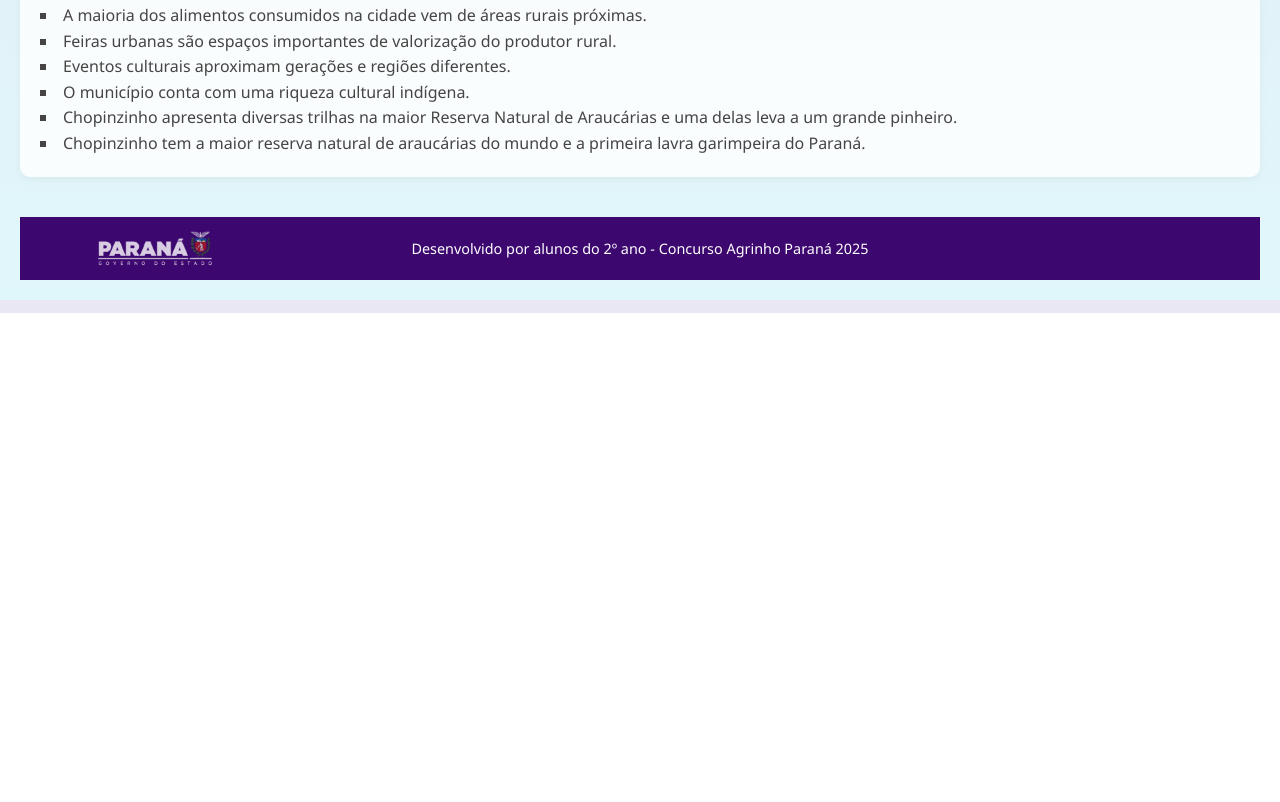
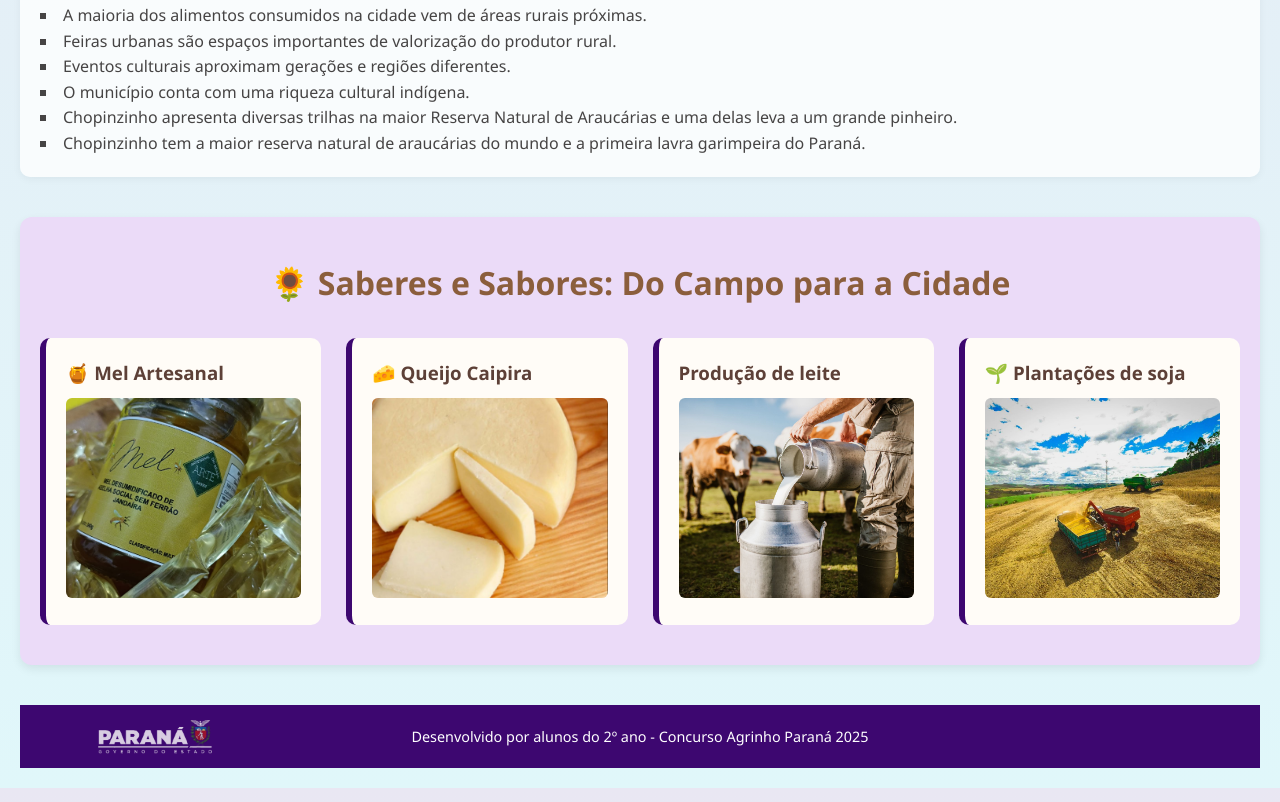
Before and after one commit to kevelinisabella/Projeto-Agrinho-2B, a plain HTML site: page ProjetoAgrinho2B-main/index.html in a window 1280 px wide. Shown: the part 909-1711 px from the top of the page. Before the commit the page ends 1222 px from the top, so only its background shows below. Drawn offline with Linux system fonts and the light colour scheme.

Commit message:
ultima alteração

```diff
--- a/ProjetoAgrinho2B-main/index.html
+++ b/ProjetoAgrinho2B-main/index.html
@@ -54,7 +54,27 @@
       <li>Chopinzinho tem a maior reserva natural de araucárias do mundo e a primeira lavra garimpeira do Paraná.</li>
     </ul>
   </section>
-
+<section class="sabores">
+  <h2>🌻 Saberes e Sabores: Do Campo para a Cidade</h2>
+  <div class="sabores-grid">
+    <div class="sabor-item">
+      <h3>🍯 Mel Artesanal</h3>
+      <p><img src="agrinho 2b/WhatsApp-Image-2022-09-28-at-12.51.34.jpeg" alt="mel"></p>
+    </div>
+    <div class="sabor-item">
+      <h3>🧀 Queijo Caipira</h3>
+      <p><img src="agrinho 2b/queijo-minas-meia-cura-vila-caipira-3.jpg" alt="queijo"></p>
+    </div>
+    <div class="sabor-item">
+      <h3>Produção de leite</h3>
+      <p><img src="agrinho 2b/blog-129.jpg" alt="leite"></p>
+    </div>
+    <div class="sabor-item">
+      <h3>🌱 Plantações de soja</h3>
+      <p><img src="agrinho 2b/g_1597321369.jpg" alt="soja"></p>
+    </div>
+  </div>
+</section>
   <footer class="rodape-centralizado">
   <img src="agrinho 2b/logo parana.png" alt="Logo Governo do Paraná" class="logo-parana-esquerda">
   <p>Desenvolvido por alunos do 2º ano - Concurso Agrinho Paraná 2025 </p>
--- a/ProjetoAgrinho2B-main/style.css
+++ b/ProjetoAgrinho2B-main/style.css
@@ -112,3 +112,56 @@ footer {
 .logo-parana-esquerda:hover {
   opacity: 1;
 }
+.sabores {
+  background-color: #ebdbf8;
+  padding: 40px 20px;
+  border-radius: 12px;
+  margin-top: 40px;
+  box-shadow: 0 4px 10px rgba(0,0,0,0.08);
+}
+
+.sabores h2 {
+  text-align: center;
+  font-size: 2em;
+  color: #8b5e3c;
+  margin-bottom: 30px;
+}
+
+.sabores-grid {
+  display: grid;
+  grid-template-columns: repeat(auto-fit, minmax(220px, 1fr));
+  gap: 25px;
+}
+
+.sabor-item {
+  background: #fffcf7;
+  padding: 20px;
+  border-left: 6px solid #3d0770;
+  border-radius: 10px;
+  transition: transform 0.3s ease;
+}
+
+.sabor-item:hover {
+  transform: translateY(-5px);
+}
+
+.sabor-item h3 {
+  color: #5d4037;
+  margin-bottom: 10px;
+}
+
+.sabor-item p {
+  font-size: 1em;
+  color: #555;
+}
+.sabor-item img {
+width: 100%; /* Faz a imagem ocupar toda a largura do item */
+height: 200px; /* Define uma altura fixa */
+object-fit: cover; /* Garante que a imagem cubra completamente o espaço, mantendo a proporção */
+border-radius: 6px; /* Borda arredondada nas imagens */
+transition: transform 0.3s ease; /* Animação para o hover */
+}
+
+.sabor-item:hover img {
+transform: scale(1.05); /* Aumenta ligeiramente a imagem ao passar o mouse */
+}
```
Also changed, not shown: ProjetoAgrinho2B-main/agrinho 2b/WhatsApp-Image-2022-09-28-at-12.51.34.jpeg (added), ProjetoAgrinho2B-main/agrinho 2b/blog-129.jpg (added), ProjetoAgrinho2B-main/agrinho 2b/g_1597321369.jpg (added), ProjetoAgrinho2B-main/agrinho 2b/queijo-minas-meia-cura-vila-caipira-3.jpg (added).
